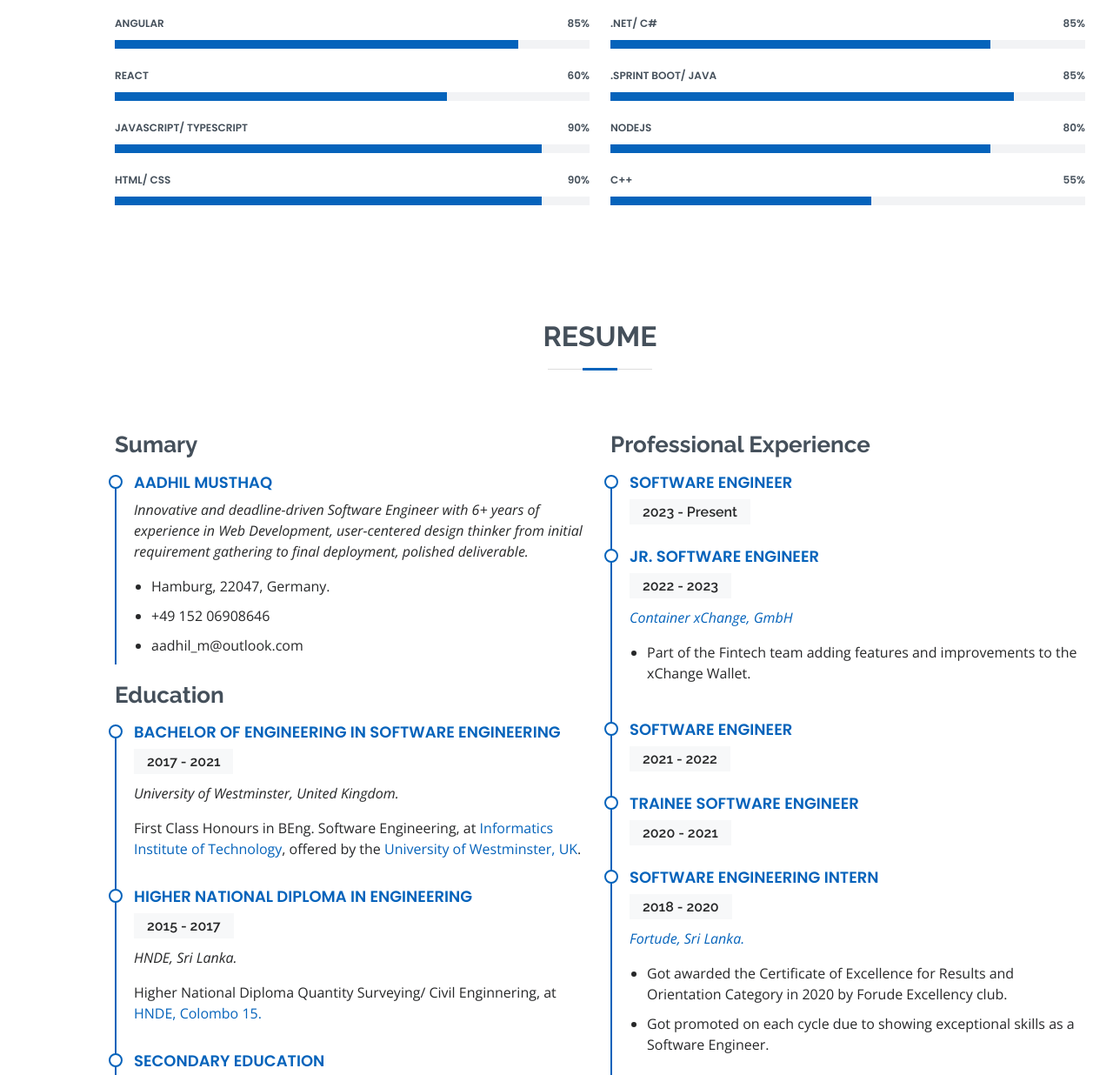
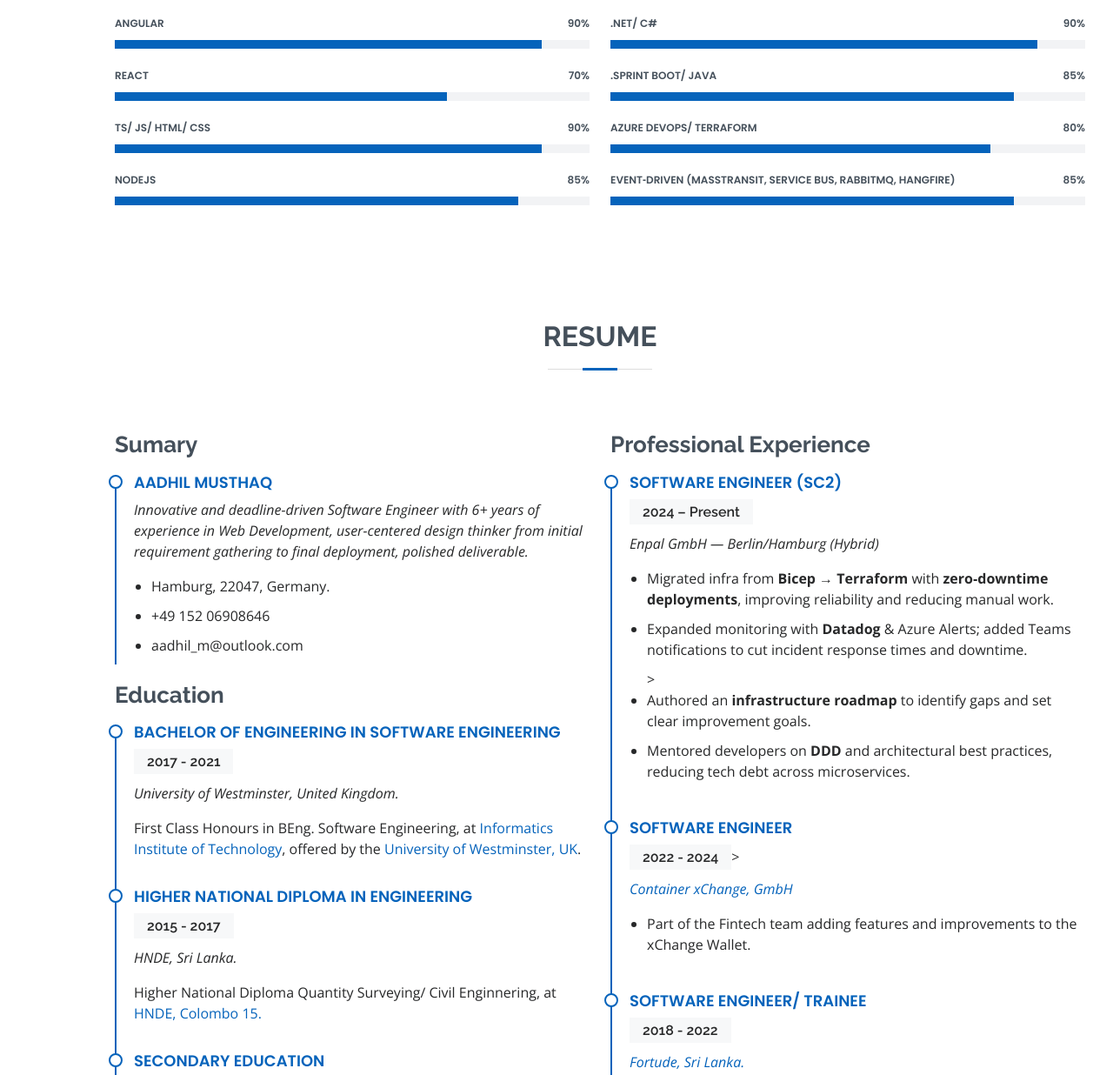
Before and after one commit to m2aadhil/m2aadhil.github.io, a plain HTML site: page index.html in a window 1280 px wide. Shown: the part 1640-2876 px from the top of the page at 87% size. Drawn offline with nearby package versions, Linux system fonts and the light colour scheme.

Commit message:
update portofolio

```diff
--- a/index.html
+++ b/index.html
@@ -203,15 +203,15 @@
           <div class="col-lg-6">
 
             <div class="progress">
-              <span class="skill">Angular <i class="val">85%</i></span>
+              <span class="skill">Angular <i class="val">90%</i></span>
               <div class="progress-bar-wrap">
-                <div class="progress-bar" role="progressbar" aria-valuenow="85" aria-valuemin="0" aria-valuemax="100">
+                <div class="progress-bar" role="progressbar" aria-valuenow="90" aria-valuemin="0" aria-valuemax="100">
                 </div>
               </div>
             </div>
 
             <div class="progress">
-              <span class="skill">React <i class="val">60%</i></span>
+              <span class="skill">React <i class="val">70%</i></span>
               <div class="progress-bar-wrap">
                 <div class="progress-bar" role="progressbar" aria-valuenow="70" aria-valuemin="0" aria-valuemax="100">
                 </div>
@@ -219,7 +219,7 @@
             </div>
 
             <div class="progress">
-              <span class="skill">JavaScript/ Typescript <i class="val">90%</i></span>
+              <span class="skill">TS/ JS/ HTML/ CSS <i class="val">90%</i></span>
               <div class="progress-bar-wrap">
                 <div class="progress-bar" role="progressbar" aria-valuenow="90" aria-valuemin="0" aria-valuemax="100">
                 </div>
@@ -227,9 +227,9 @@
             </div>
 
             <div class="progress">
-              <span class="skill">HTML/ CSS <i class="val">90%</i></span>
+              <span class="skill">NodeJS <i class="val">85%</i></span>
               <div class="progress-bar-wrap">
-                <div class="progress-bar" role="progressbar" aria-valuenow="90" aria-valuemin="0" aria-valuemax="100">
+                <div class="progress-bar" role="progressbar" aria-valuenow="85" aria-valuemin="0" aria-valuemax="100">
                 </div>
               </div>
             </div>
@@ -238,9 +238,9 @@
           <div class="col-lg-6">
 
             <div class="progress">
-              <span class="skill">.Net/ C#<i class="val">85%</i></span>
+              <span class="skill">.Net/ C#<i class="val">90%</i></span>
               <div class="progress-bar-wrap">
-                <div class="progress-bar" role="progressbar" aria-valuenow="80" aria-valuemin="0" aria-valuemax="100">
+                <div class="progress-bar" role="progressbar" aria-valuenow="90" aria-valuemin="0" aria-valuemax="100">
                 </div>
               </div>
             </div>
@@ -254,7 +254,7 @@
             </div>
 
             <div class="progress">
-              <span class="skill">NodeJS<i class="val">80%</i></span>
+              <span class="skill">Azure Devops/ Terraform<i class="val">80%</i></span>
               <div class="progress-bar-wrap">
                 <div class="progress-bar" role="progressbar" aria-valuenow="80" aria-valuemin="0" aria-valuemax="100">
                 </div>
@@ -262,9 +262,9 @@
             </div>
 
             <div class="progress">
-              <span class="skill">C++ <i class="val">55%</i></span>
+              <span class="skill">EVENT‑DRIVEN (MASSTRANSIT, SERVICE BUS, RABBITMQ, HANGFIRE) <i class="val">85%</i></span>
               <div class="progress-bar-wrap">
-                <div class="progress-bar" role="progressbar" aria-valuenow="55" aria-valuemin="0" aria-valuemax="100">
+                <div class="progress-bar" role="progressbar" aria-valuenow="85" aria-valuemin="0" aria-valuemax="100">
                 </div>
               </div>
             </div>
@@ -323,28 +323,27 @@
           <div class="col-lg-6">
             <h3 class="resume-title">Professional Experience</h3>
             <div class="resume-item">
-              <h4>Software Engineer</h4>
-              <h5>2023 - Present</h5>
+              <h4>Software Engineer (SC2)</h4>
+              <h5>2024 – Present</h5>
+              <p><em>Enpal GmbH — Berlin/Hamburg (Hybrid)</em></p>
+              <ul>
+                <li>Migrated infra from <strong>Bicep → Terraform</strong> with <strong>zero‑downtime deployments</strong>, improving reliability and reducing manual work.</li>
+                <li>Expanded monitoring with <strong>Datadog</strong> & Azure Alerts; added Teams notifications to cut incident response times and downtime.</li>>
+                <li>Authored an <strong>infrastructure roadmap</strong> to identify gaps and set clear improvement goals.</li>
+                <li>Mentored developers on <strong>DDD</strong> and architectural best practices, reducing tech debt across microservices.</li>
+              </ul>
             </div>
             <div class="resume-item">
-              <h4>Jr. Software Engineer</h4>
-              <h5>2022 - 2023</h5>
+              <h4>Software Engineer</h4>
+              <h5>2022 - 2024</h5>>
               <p><em><a href="https://www.linkedin.com/company/container-xchange/" target="_blank">Container xChange, GmbH</a></em></p>
               <ul>
                 <li>Part of the Fintech team adding features and improvements to the xChange Wallet.</li>
               </ul>
             </div>
             <div class="resume-item">
-              <h4>Software Engineer</h4>
-              <h5>2021 - 2022</h5>
-            </div>
-            <div class="resume-item">
-              <h4>Trainee Software Engineer</h4>
-              <h5>2020 - 2021</h5>
-            </div>
-            <div class="resume-item">
-              <h4>Software Engineering Intern</h4>
-              <h5>2018 - 2020</h5>
+              <h4>Software Engineer/ Trainee</h4>
+              <h5>2018 - 2022</h5>
               <p><em><a href="https://www.linkedin.com/company/fortude/" target="_blank">Fortude, Sri Lanka.</a></em></p>
               <ul>
                 <li>Got awarded the Certificate of Excellence for Results and Orientation Category in 2020 by Forude
```
